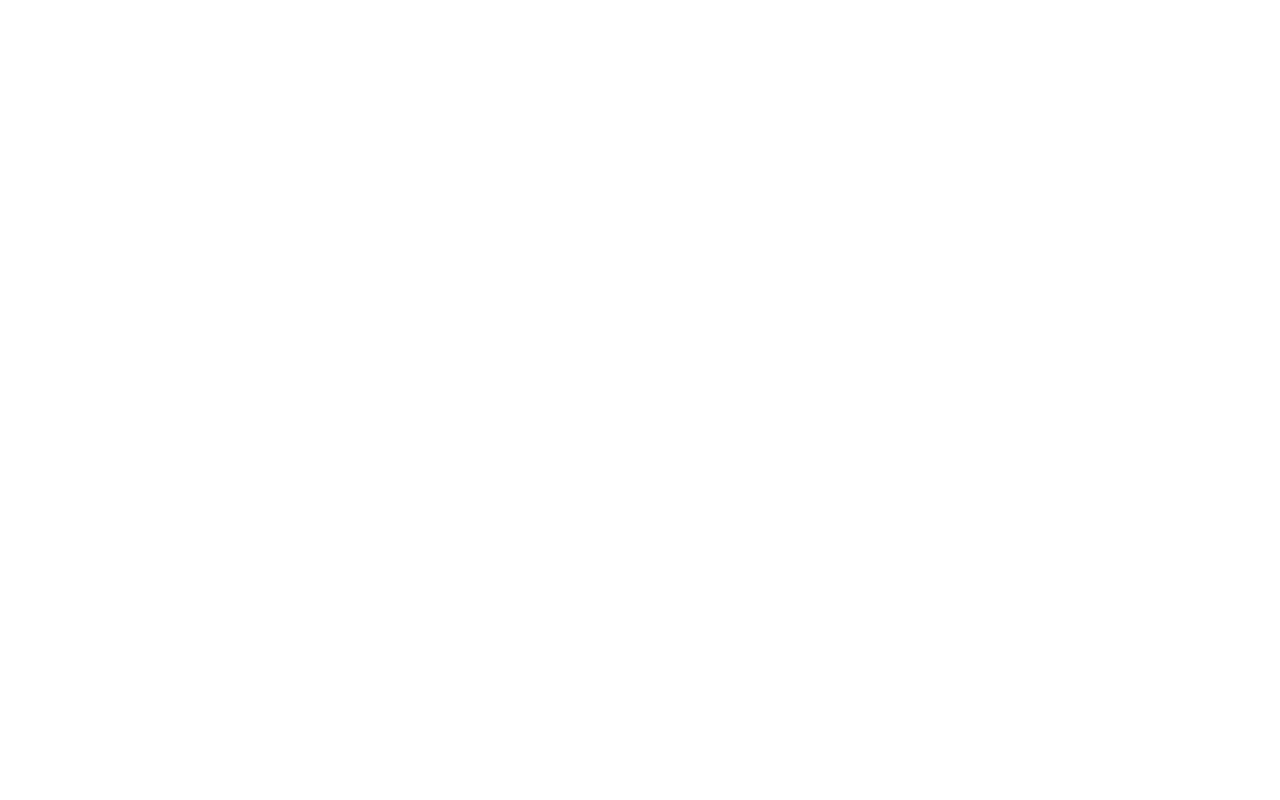
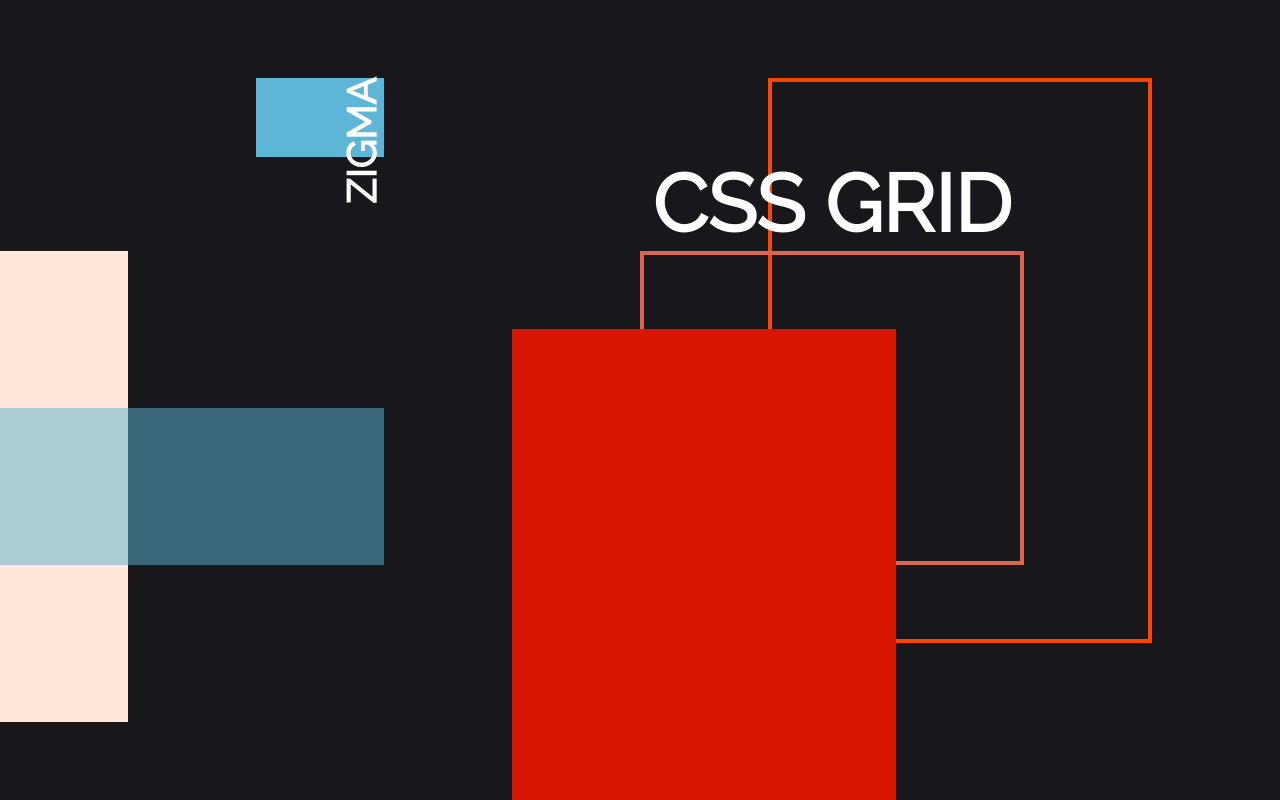
Before and after one commit to imzigma/cssGrid, a plain HTML site: page index.html in a window 1280 px wide. Drawn offline with Linux system fonts and the light colour scheme.

Commit message:
Añadiendo index y estilos

```diff
--- a/index.html
+++ b/index.html
@@ -10,5 +10,19 @@
     <title>Grid Layout | Zigma</title>
 </head>
 <body>
+    <div class="container">
+        <div class="item-1"></div>
+        <div class="item-2"></div>
+        <div class="item-3"></div>
+        <div class="item-4"></div>
+        <div class="item-5"></div>
+        <div class="item-6"></div>
+        <div class="item-7">
+            <p>CSS GRID</p>
+        </div>
+        <div class="item-8">
+            <p>ZIGMA</p>
+        </div>
+    </div>
 </body>
 </html>
--- a/style.css
+++ b/style.css
@@ -1,6 +1,81 @@
+:root{
+    --red: #D91604;
+    --pink: #D3917F;
+    --skin: #FFE6D8;
+    --blue: #5DB6D6;
+    --orange-sweet: #D9674E;
+    --black: #18171c;
+}
+
 *{
     margin: 0;
     padding: 0;
     box-sizing: border-box;
+}
+
+body{
+    height: 100vh;
+    background-color: var(--black);
     font-family: 'Raleway';
+    color: white;
 }
+
+.container{
+    display: grid;
+    grid-template: repeat(10, 1fr) / repeat(10, 1fr);
+    height: 100vh;
+}
+
+.item-1{
+    background-color: var(--skin);
+    grid-column: 1 / 2;
+    grid-row: 4 / 10;
+}
+.item-2{
+    background-color: var(--blue);
+    opacity: .5;
+    grid-column: 1 / 4;
+    grid-row: 6 / 8;
+}
+.item-3{
+    border: 4px solid orangered;
+    grid-column: 7 / 10;
+    grid-row: 2 / 9;
+}
+.item-4{
+    border: 4px solid var(--orange-sweet);
+    grid-column: 6 / 9;
+    grid-row: 4 / 8;
+}
+.item-5{
+    background-color: var(--red);
+    grid-column: 5 / 8;
+    grid-row: 5 / 11;
+}
+.item-6{
+    background-color: var(--blue);
+    grid-column: 3 / 3;
+    grid-row: 2 / 3;
+}
+
+.item-7{
+    display: grid;
+    font-size: 80px;
+    font-weight: bold;
+    grid-column: 6 / 9;
+    grid-row: 3 / 4;
+    justify-items: center;
+    align-items: center;
+}
+
+.item-8{
+    display: grid;
+    font-size: 40px;
+    font-weight: 800;
+    grid-column-start: 3;
+    grid-row: 2 / 5;
+    transform: rotate(180deg);
+    writing-mode: vertical-lr;
+    justify-items: flex-end;
+    align-items: flex-start;
+}
```
